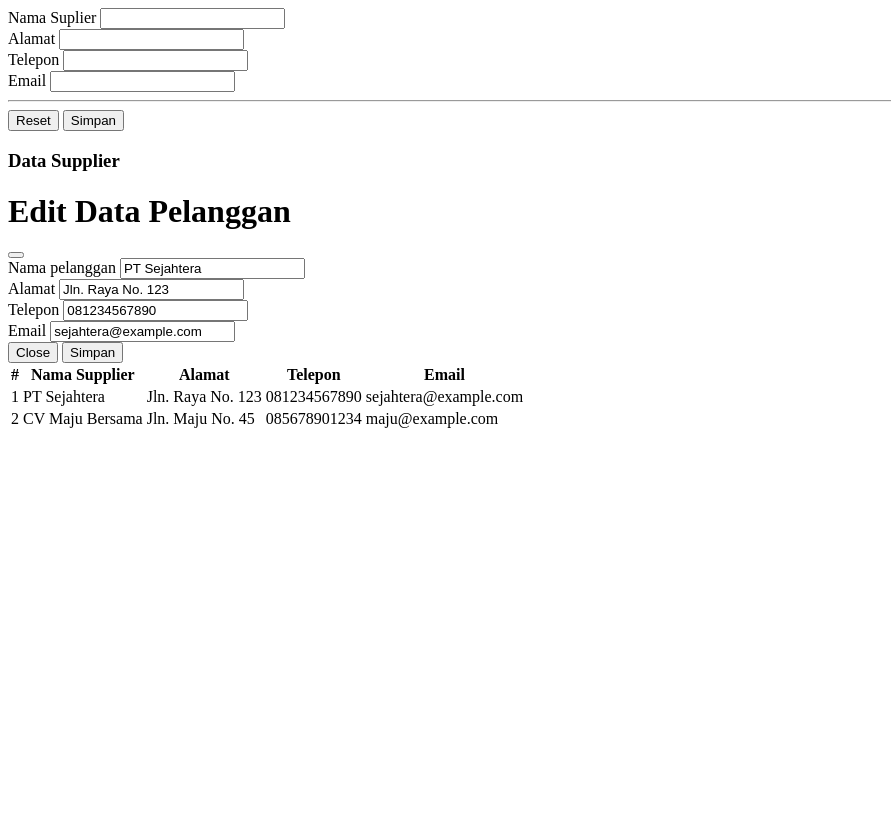
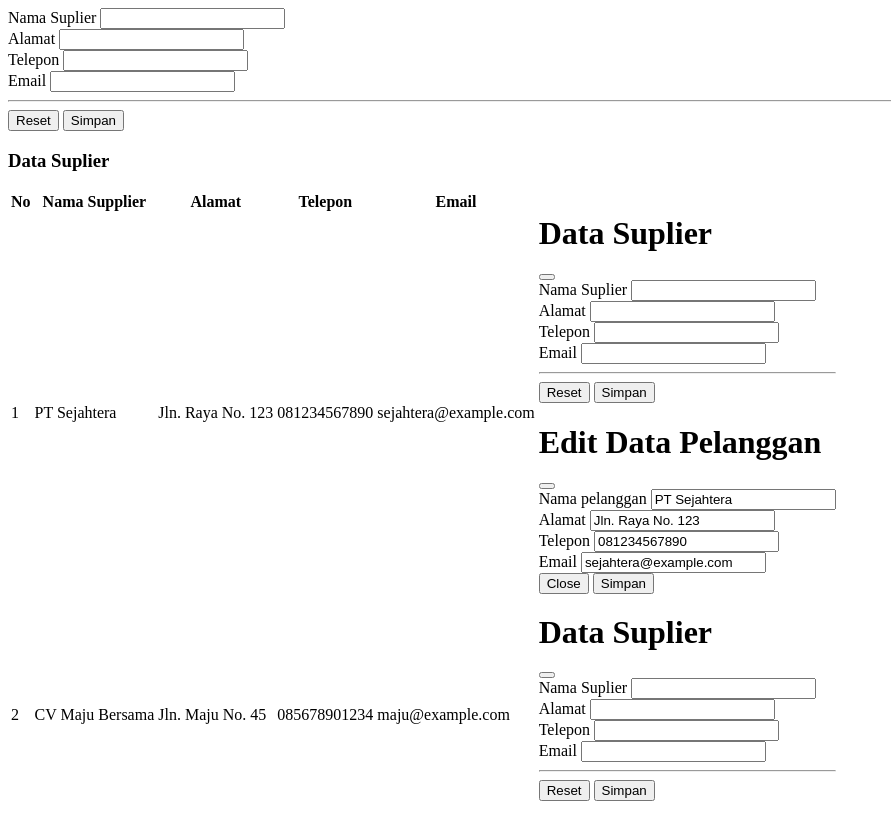
Before and after one commit to Rhmwd/app_sia, a PHP site: page /modul/suplier/index.php in a window 1280 px wide. Shown: the whole page, without its empty margins (0-891 px from the left). Before the commit the page ends 428 px from the top, so only its background shows below. Run offline with PHP 8.4, Linux system fonts and the light colour scheme.

Commit message:
Update index.php

```diff
--- a/modul/suplier/index.php
+++ b/modul/suplier/index.php
@@ -32,14 +32,14 @@ Suplier</label>
 </div>
 <div class="card">
  <div class="card-header">
- <h3>Data Supplier</h3>
+ <h3>Data Suplier</h3>
  </div>
  <div class="card-body">
  <div class="table-responsive">
  <table class="table table-striped">
  <thead>
  <tr>
- <th>#</th>
+ <th>No</th>
  <th>Nama Supplier</th>
  <th>Alamat</th>
  <th>Telepon</th>
@@ -57,13 +57,48 @@ Suplier</label>
  <td>081234567890</td>
  <td>sejahtera@example.com</td>
  <td>
- <a href="#editPelanggan" class="text-decoration-none" data-bstoggle="modal">
- <i class="bi bi-pencil-square text-success"></i>
- </a>
- <a href="" class="text-decoration-none">
+ <!-- Button trigger modal -->
+ <i class="btn btn-bi bi-pencil-square text-success" data-bs-toggle="modal" data-bs-target="#exampleModal"></i>
  <i class="bi bi-trash text-danger"></i>
- </a>
- </td>
+
+<!-- Modal -->
+<div class="modal fade" id="exampleModal" tabindex="-1" aria-labelledby="exampleModalLabel" aria-hidden="true">
+  <div class="modal-dialog">
+    <div class="modal-content">
+      <div class="modal-header">
+        <h1 class="modal-title fs-5" id="exampleModalLabel">Data Suplier</h1>
+        <button type="button" class="btn-close" data-bs-dismiss="modal" aria-label="Close"></button>
+      </div>
+      <div class="modal-body">
+      <div class="card mb-3">
+<div class="card-body">
+ <form action="" method="post">
+ <div class="row mb-3">
+ <div class="col-md-6">
+ <label for="nama_pelanggan" class="form-label">Nama
+Suplier</label>
+ <input type="text" class="form-control" name="nama_pelanggan">
+ </div>
+ <div class="col-md-6">
+ <label for="alamat" class="form-label">Alamat</label>
+ <input type="text" class="form-control" name="alamat">
+ </div>
+ </div>
+ <div class="row mb-3">
+ <div class="col-md-6">
+ <label for="telepon" class="form-label">Telepon</label>
+ <input type="number" class="form-control" name="telepon">
+ </div>
+ <div class="col-md-6">
+ <label for="email" class="form-label">Email</label>
+ <input type="text" class="form-control" name="email">
+ </div>
+ </div>
+ <hr class="text-secondary">
+ <div class="text-end">
+ <button type="reset" class="btn btn-secondary">Reset</button>
+ <button type="submit" class="btn btn-primary">Simpan</button>
+
  <!-- Modal -->
  <div class="modal fade" id="editPelanggan" tabindex="-1" arialabelledby="exampleModalLabel" aria-hidden="true">
  <form action="" method="post">
@@ -116,12 +151,47 @@ name="email" value="sejahtera@example.com">
 <td>085678901234</td>
  <td>maju@example.com</td>
  <td>
- <a href="#editPelanggan" class="text-decoration-none"
-data-bs-toggle="modal">
- <i class="bi bi-pencil-square text-success"></i>
- </a>
- <a href="" class="text-decoration-none">
+<!-- Button trigger modal -->
+<i class="btn btn-bi bi-pencil-square text-success" data-bs-toggle="modal" data-bs-target="#exampleModal"></i>
  <i class="bi bi-trash text-danger"></i>
+
+<!-- Modal -->
+<div class="modal fade" id="exampleModal" tabindex="-1" aria-labelledby="exampleModalLabel" aria-hidden="true">
+  <div class="modal-dialog">
+    <div class="modal-content">
+      <div class="modal-header">
+        <h1 class="modal-title fs-5" id="exampleModalLabel">Data Suplier</h1>
+        <button type="button" class="btn-close" data-bs-dismiss="modal" aria-label="Close"></button>
+      </div>
+      <div class="modal-body">
+      <div class="card mb-3">
+<div class="card-body">
+ <form action="" method="post">
+ <div class="row mb-3">
+ <div class="col-md-6">
+ <label for="nama_pelanggan" class="form-label">Nama
+Suplier</label>
+ <input type="text" class="form-control" name="nama_pelanggan">
+ </div>
+ <div class="col-md-6">
+ <label for="alamat" class="form-label">Alamat</label>
+ <input type="text" class="form-control" name="alamat">
+ </div>
+ </div>
+ <div class="row mb-3">
+ <div class="col-md-6">
+ <label for="telepon" class="form-label">Telepon</label>
+ <input type="number" class="form-control" name="telepon">
+ </div>
+ <div class="col-md-6">
+ <label for="email" class="form-label">Email</label>
+ <input type="text" class="form-control" name="email">
+ </div>
+ </div>
+ <hr class="text-secondary">
+ <div class="text-end">
+ <button type="reset" class="btn btn-secondary">Reset</button>
+ <button type="submit" class="btn btn-primary">Simpan</button>
  </a>
  </td>
  </tr>
```
